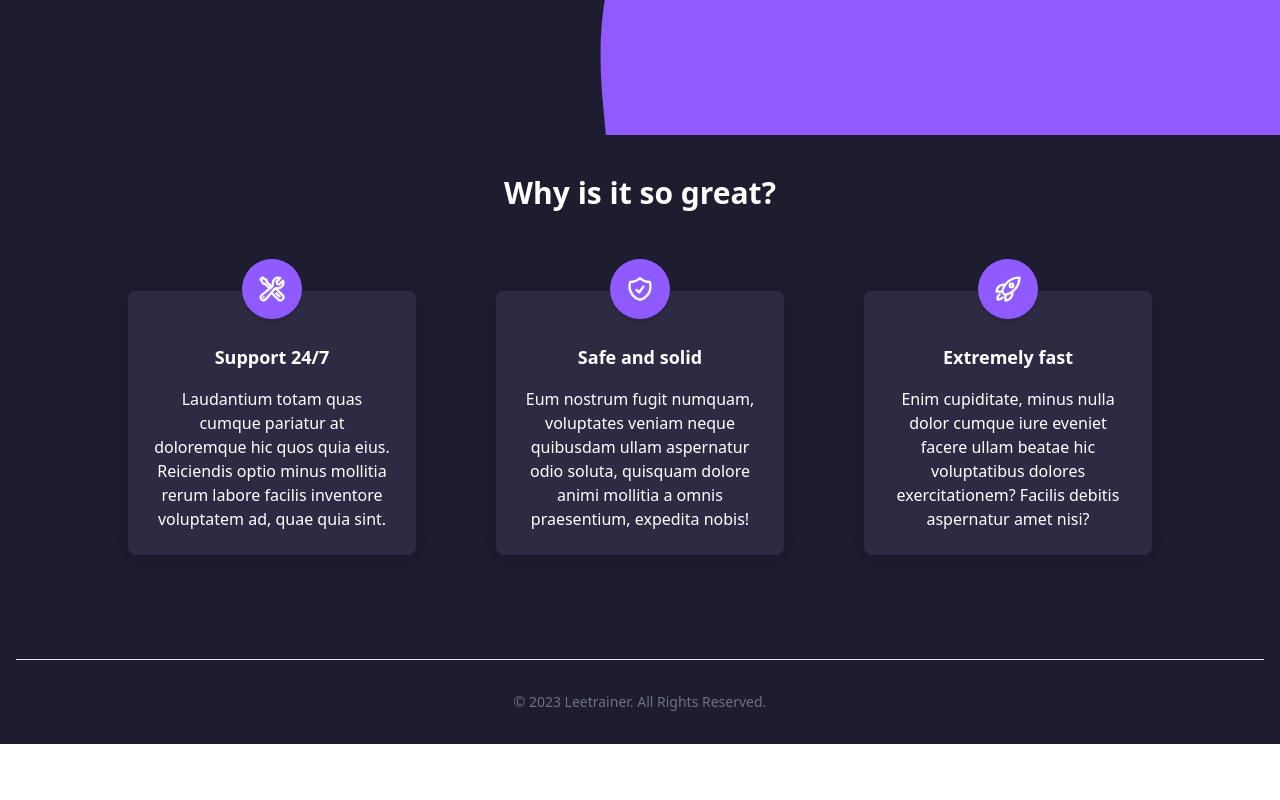
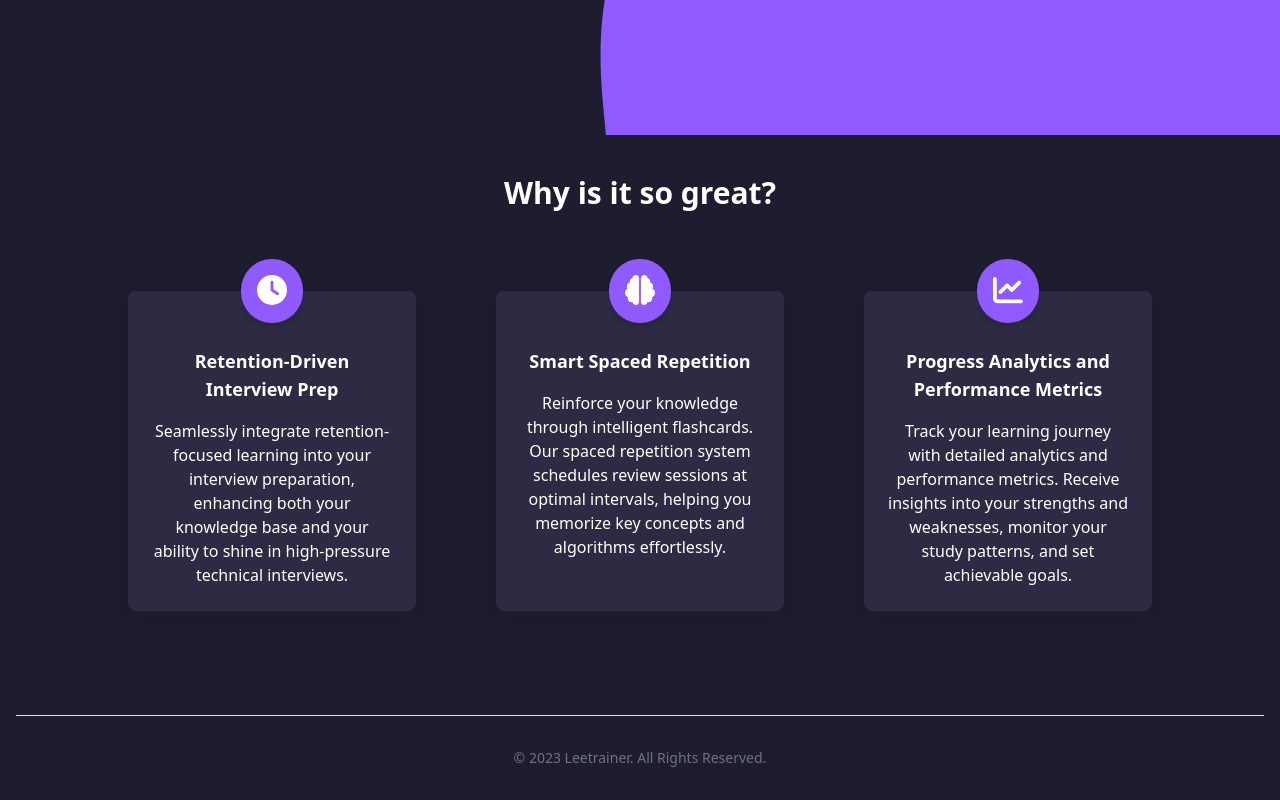
Before and after one commit to EgorPoliakov/leetcode_trainer, a React (Create React App) app in the folder frontend/: page / in a window 1280 px wide. Shown: the part 665-1465 px from the top of the page. Before the commit the page ends 1409 px from the top, so only its background shows below. Built offline with nearby package versions, Linux system fonts and the light colour scheme.

Commit message:
add more questions, refactor feature card

```diff
--- a/frontend/src/Layout.js
+++ b/frontend/src/Layout.js
@@ -3,9 +3,14 @@ import { useState } from 'react';
 
 function Layout() {
     const [message, setMessage] = useState();
+    const [isLoading, setIsLoading] = useState(true);
+    const context = {
+        messageContext: [message, setMessage],
+        loadingContext: [isLoading, setIsLoading]
+    }
     return (
         <div className='grid grid-rows-layout grid-cols-layout min-h-full'>
-            <Outlet context={[message, setMessage]}/>
+            <Outlet context={context}/>
         </div>
     );
 }
--- /dev/null
+++ b/frontend/src/components/feature_card/FeatureCard.js
@@ -0,0 +1,24 @@
+import React from "react";
+
+function FeatureCard({title, description, icon}) {
+    return (
+        <div className="mb-12 lg:mb-0">
+            <div
+            className="block h-full rounded-lg bg-third shadow-[0_2px_15px_-3px_rgba(0,0,0,0.07),0_10px_20px_-2px_rgba(0,0,0,0.04)] text-white">
+                <div className="flex justify-center">
+                    <div className="-mt-8 rounded-full bg-second p-4 text-primary shadow-md">
+                    {icon}
+                    </div>
+                </div>
+                <div className="p-6">
+                    <h5 className="mb-4 text-lg font-semibold">{title}</h5>
+                    <p>
+                    {description}
+                    </p>
+                </div>
+            </div>
+        </div>
+    );
+}
+
+export default FeatureCard;
--- a/frontend/src/components/hero/Hero.js
+++ b/frontend/src/components/hero/Hero.js
@@ -10,7 +10,7 @@ function Hero(props) {
                     <p className="max-w-2xl mb-6 font-light text-gray-500 lg:mb-8 md:text-lg lg:text-xl dark:text-gray-400">Master Algorithms and Data Structures through Intelligent Space Repetition.</p>
                     <a href="#" className="inline-flex items-center justify-center px-5 py-3 mr-3 text-base font-medium text-center text-white rounded-lg bg-primary-700 hover:bg-primary-800 focus:ring-4 focus:ring-primary-300 dark:focus:ring-primary-900">
                         Get started
-                        <svg className="w-5 h-5 ml-2 -mr-1" fill="currentColor" viewBox="0 0 20 20" xmlns="http://www.w3.org/2000/svg"><path fill-rule="evenodd" d="M10.293 3.293a1 1 0 011.414 0l6 6a1 1 0 010 1.414l-6 6a1 1 0 01-1.414-1.414L14.586 11H3a1 1 0 110-2h11.586l-4.293-4.293a1 1 0 010-1.414z" clip-rule="evenodd"></path></svg>
+                        <svg className="w-5 h-5 ml-2 -mr-1" fill="currentColor" viewBox="0 0 20 20" xmlns="http://www.w3.org/2000/svg"><path fillRule="evenodd" d="M10.293 3.293a1 1 0 011.414 0l6 6a1 1 0 010 1.414l-6 6a1 1 0 01-1.414-1.414L14.586 11H3a1 1 0 110-2h11.586l-4.293-4.293a1 1 0 010-1.414z" clipRule="evenodd"></path></svg>
                     </a>
                 </div>
                 <div className="hidden lg:mt-0 lg:col-span-5 lg:flex">
--- a/frontend/src/components/index.js
+++ b/frontend/src/components/index.js
@@ -5,3 +5,4 @@ export { default as DifficultyLabel } from './difficulty_label/DifficultyLabel';
 export { default as Hero } from './hero/Hero';
 export { default as ProfileMenu } from './profile_menu/ProfileMenu';
 export { default as PopUp } from './pop_up/PopUp';
+export { default as FeatureCard } from './feature_card/FeatureCard';
--- a/frontend/src/pages/decks/Decks.js
+++ b/frontend/src/pages/decks/Decks.js
@@ -1,16 +1,21 @@
 import React, { useState, useEffect } from 'react'
 import { useNavigate } from 'react-router-dom';
+import { useOutletContext } from "react-router-dom";
+import { FontAwesomeIcon } from '@fortawesome/react-fontawesome';
+import { faSpinner } from '@fortawesome/free-solid-svg-icons';
 import { Deck } from '../../components';
 import api from '../../Api';
 import { Footer, Header } from '../../containers';
 import constants from '../../constants'
-import { useOutletContext } from "react-router-dom";
 
 function Decks() {
-    const [message, setMessage] = useOutletContext();
+    const context = useOutletContext();
+    const [message, setMessage] = context.messageContext;
+    const [isLoading, setIsLoading] = context.loadingContext;
     const [decks, setDecks] = useState([]);
     const navigate = useNavigate();
     const fetchDecks = async () => {
+        setIsLoading(true);
         const endpoints = constants.endpoints;
         const domain = endpoints.domain;
         const prefix = endpoints.prefixes.cards;
@@ -19,18 +24,29 @@ function Decks() {
             const response = await api.get(url, {withCredentials: true});
             setDecks(response.data);
         } catch (error) {
-            if (error.response.status == 401) {
-                console.log(error.response.status);
+            if (error.response) {
+                if (error.response.status === 401) {
+                    console.log(error.response.status);
+                    const message = {
+                        type: 'Error',
+                        text: 'Please log in first'
+                    }
+                    setMessage(message);
+                    navigate('/');
+                }
+            } else if (error.request) {
                 const message = {
                     type: 'Error',
-                    text: 'Please log in first'
+                    text: error.message
                 }
                 setMessage(message);
                 navigate('/');
+            } else {
+                console.log(error.message)
             }
-
+        } finally {
+            setIsLoading(false);
         }
-
     }
 
     useEffect(() => {
@@ -47,6 +63,7 @@ function Decks() {
                 <div className='grid grid-cols-1 sm:grid-cols-2 lg:grid-cols-3 xl:grid-cols-5 gap-5'>
                     {decksElement}
                 </div>
+                {isLoading ? <FontAwesomeIcon icon={faSpinner} fontSize={70} className='text-white' spinPulse /> : null}
             </div>
             <Footer />
         </>
--- a/frontend/src/pages/home/Home.js
+++ b/frontend/src/pages/home/Home.js
@@ -1,9 +1,13 @@
 import React from "react";
 import { useOutletContext } from "react-router-dom";
+import { FontAwesomeIcon } from "@fortawesome/react-fontawesome";
+import { faBrain, faChartLine, faClock } from "@fortawesome/free-solid-svg-icons";
+
 import { Header, Footer } from "../../containers";
-import { PopUp } from "../../components";
+import { FeatureCard, PopUp } from "../../components";
 function Home() {
-    const [message, setMessage] = useOutletContext();
+    const context = useOutletContext();
+    const [message, setMessage] = context.messageContext;
     let popUp = null;
     const closePopUpHandler = () => {
         setMessage();
@@ -17,78 +21,24 @@ function Home() {
       <>
           <Header showHero={true} setMessageHandler={setMessage}/>
           {popUp}
-            <section class="col-span-full text-center py-10 px-32 bg-main">
-    <h2 class="mb-20 text-3xl font-bold text-white">Why is it so great?</h2>
-
-    <div class="grid lg:grid-cols-3 lg:gap-x-20">
-      <div class="mb-12 lg:mb-0">
-        <div
-          class="block h-full rounded-lg bg-third shadow-[0_2px_15px_-3px_rgba(0,0,0,0.07),0_10px_20px_-2px_rgba(0,0,0,0.04)] text-white">
-          <div class="flex justify-center">
-            <div class="-mt-8 inline-block rounded-full bg-second p-4 text-primary shadow-md">
-              <svg xmlns="http://www.w3.org/2000/svg" fill="none" viewBox="0 0 24 24" stroke-width="2"
-                stroke="currentColor" class="h-7 w-7">
-                <path stroke-linecap="round" stroke-linejoin="round"
-                  d="M11.42 15.17L17.25 21A2.652 2.652 0 0021 17.25l-5.877-5.877M11.42 15.17l2.496-3.03c.317-.384.74-.626 1.208-.766M11.42 15.17l-4.655 5.653a2.548 2.548 0 11-3.586-3.586l6.837-5.63m5.108-.233c.55-.164 1.163-.188 1.743-.14a4.5 4.5 0 004.486-6.336l-3.276 3.277a3.004 3.004 0 01-2.25-2.25l3.276-3.276a4.5 4.5 0 00-6.336 4.486c.091 1.076-.071 2.264-.904 2.95l-.102.085m-1.745 1.437L5.909 7.5H4.5L2.25 3.75l1.5-1.5L7.5 4.5v1.409l4.26 4.26m-1.745 1.437l1.745-1.437m6.615 8.206L15.75 15.75M4.867 19.125h.008v.008h-.008v-.008z" />
-              </svg>
-            </div>
-          </div>
-          <div class="p-6">
-            <h5 class="mb-4 text-lg font-semibold">Support 24/7</h5>
-            <p>
-              Laudantium totam quas cumque pariatur at doloremque hic quos
-              quia eius. Reiciendis optio minus mollitia rerum labore
-              facilis inventore voluptatem ad, quae quia sint.
-            </p>
-          </div>
-        </div>
-      </div>
-
-      <div class="mb-12 lg:mb-0">
-        <div
-          class="block h-full rounded-lg bg-third shadow-[0_2px_15px_-3px_rgba(0,0,0,0.07),0_10px_20px_-2px_rgba(0,0,0,0.04)] text-white">
-          <div class="flex justify-center">
-            <div class="-mt-8 inline-block rounded-full bg-second p-4 text-primary shadow-md">
-              <svg xmlns="http://www.w3.org/2000/svg" fill="none" viewBox="0 0 24 24" stroke-width="2"
-                stroke="currentColor" class="h-7 w-7">
-                <path stroke-linecap="round" stroke-linejoin="round"
-                  d="M9 12.75L11.25 15 15 9.75m-3-7.036A11.959 11.959 0 013.598 6 11.99 11.99 0 003 9.749c0 5.592 3.824 10.29 9 11.623 5.176-1.332 9-6.03 9-11.622 0-1.31-.21-2.571-.598-3.751h-.152c-3.196 0-6.1-1.248-8.25-3.285z" />
-              </svg>
-            </div>
-          </div>
-          <div class="p-6">
-            <h5 class="mb-4 text-lg font-semibold">Safe and solid</h5>
-            <p>
-              Eum nostrum fugit numquam, voluptates veniam neque quibusdam
-              ullam aspernatur odio soluta, quisquam dolore animi mollitia a
-              omnis praesentium, expedita nobis!
-            </p>
-          </div>
-        </div>
-      </div>
-
-      <div class="">
-        <div
-          class="block h-full rounded-lg bg-third shadow-[0_2px_15px_-3px_rgba(0,0,0,0.07),0_10px_20px_-2px_rgba(0,0,0,0.04)] text-white">
-          <div class="flex justify-center">
-            <div class="-mt-8 inline-block rounded-full bg-second p-4 text-primary shadow-md">
-              <svg xmlns="http://www.w3.org/2000/svg" fill="none" viewBox="0 0 24 24" stroke-width="2"
-                stroke="currentColor" class="h-7 w-7">
-                <path stroke-linecap="round" stroke-linejoin="round"
-                  d="M15.59 14.37a6 6 0 01-5.84 7.38v-4.8m5.84-2.58a14.98 14.98 0 006.16-12.12A14.98 14.98 0 009.631 8.41m5.96 5.96a14.926 14.926 0 01-5.841 2.58m-.119-8.54a6 6 0 00-7.381 5.84h4.8m2.581-5.84a14.927 14.927 0 00-2.58 5.84m2.699 2.7c-.103.021-.207.041-.311.06a15.09 15.09 0 01-2.448-2.448 14.9 14.9 0 01.06-.312m-2.24 2.39a4.493 4.493 0 00-1.757 4.306 4.493 4.493 0 004.306-1.758M16.5 9a1.5 1.5 0 11-3 0 1.5 1.5 0 013 0z" />
-              </svg>
-            </div>
-          </div>
-          <div class="p-6">
-            <h5 class="mb-4 text-lg font-semibold">Extremely fast</h5>
-            <p>
-              Enim cupiditate, minus nulla dolor cumque iure eveniet facere
-              ullam beatae hic voluptatibus dolores exercitationem? Facilis
-              debitis aspernatur amet nisi?
-            </p>
-          </div>
-        </div>
-      </div>
+          <section className="col-span-full text-center py-10 lg:px-32 px-10 bg-main">
+            <h2 className="mb-20 text-3xl font-bold text-white">Why is it so great?</h2>
+            <div className="grid lg:grid-cols-3 lg:gap-x-20">
+              <FeatureCard title='Retention-Driven Interview Prep'
+              description='Seamlessly integrate retention-focused learning into your interview preparation,
+              enhancing both your knowledge base and your ability to shine in high-pressure technical interviews.'
+              icon={<FontAwesomeIcon icon={faClock} fontSize={30}/>}
+              />
+              <FeatureCard title='Smart Spaced Repetition'
+              description='Reinforce your knowledge through intelligent flashcards.
+              Our spaced repetition system schedules review sessions at optimal intervals, helping you memorize key concepts and algorithms effortlessly.'
+              icon={<FontAwesomeIcon icon={faBrain} fontSize={30}/>}
+              />
+              <FeatureCard title='Progress Analytics and Performance Metrics'
+              description='Track your learning journey with detailed analytics and performance metrics.
+              Receive insights into your strengths and weaknesses, monitor your study patterns, and set achievable goals.'
+              icon={<FontAwesomeIcon icon={faChartLine} fontSize={30}/>}
+              />
             </div>
           </section>
           <Footer />
```
Also changed, not shown: frontend/src/components/navbar/Navbar.js (+17 -16 lines), frontend/src/containers/footer/Footer.js (+7 -5 lines), 1 other file (tests, documents, lock files or other folders). Lines whose indentation alone changed are shown as unchanged.
